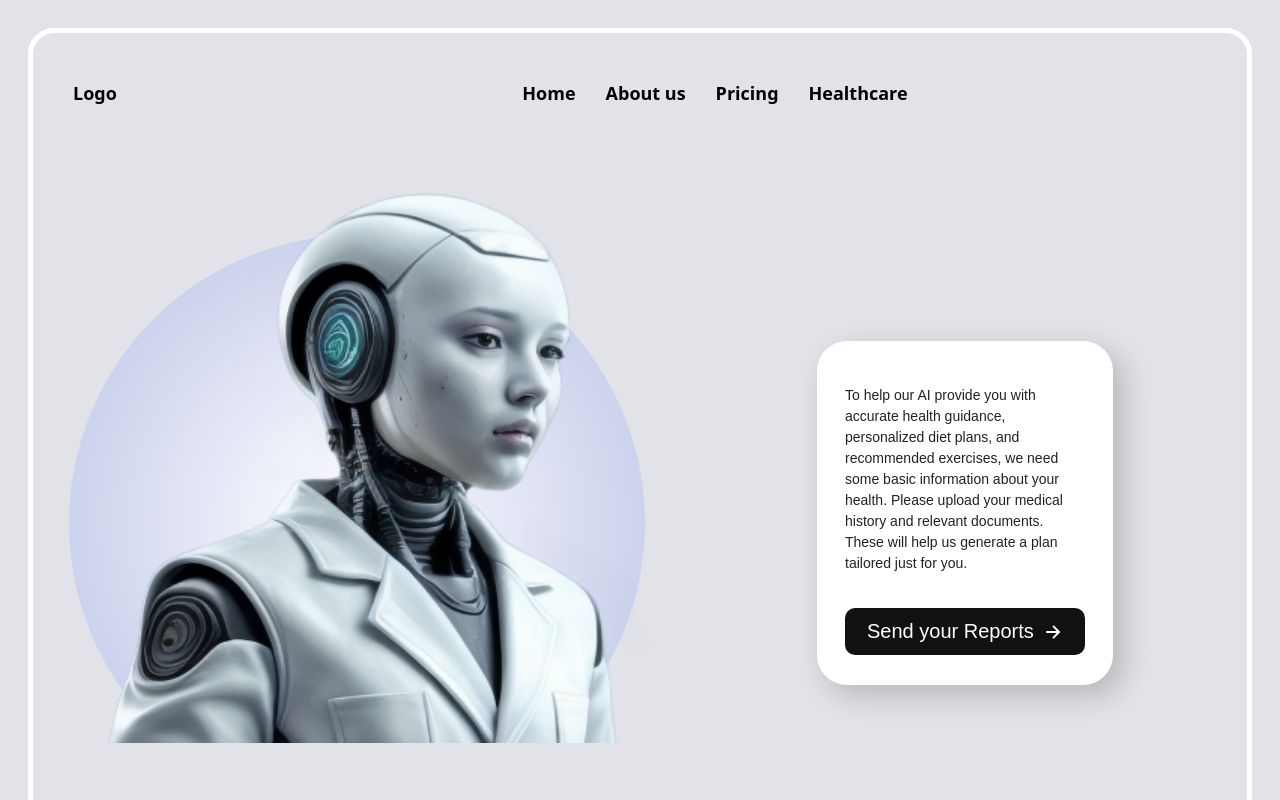
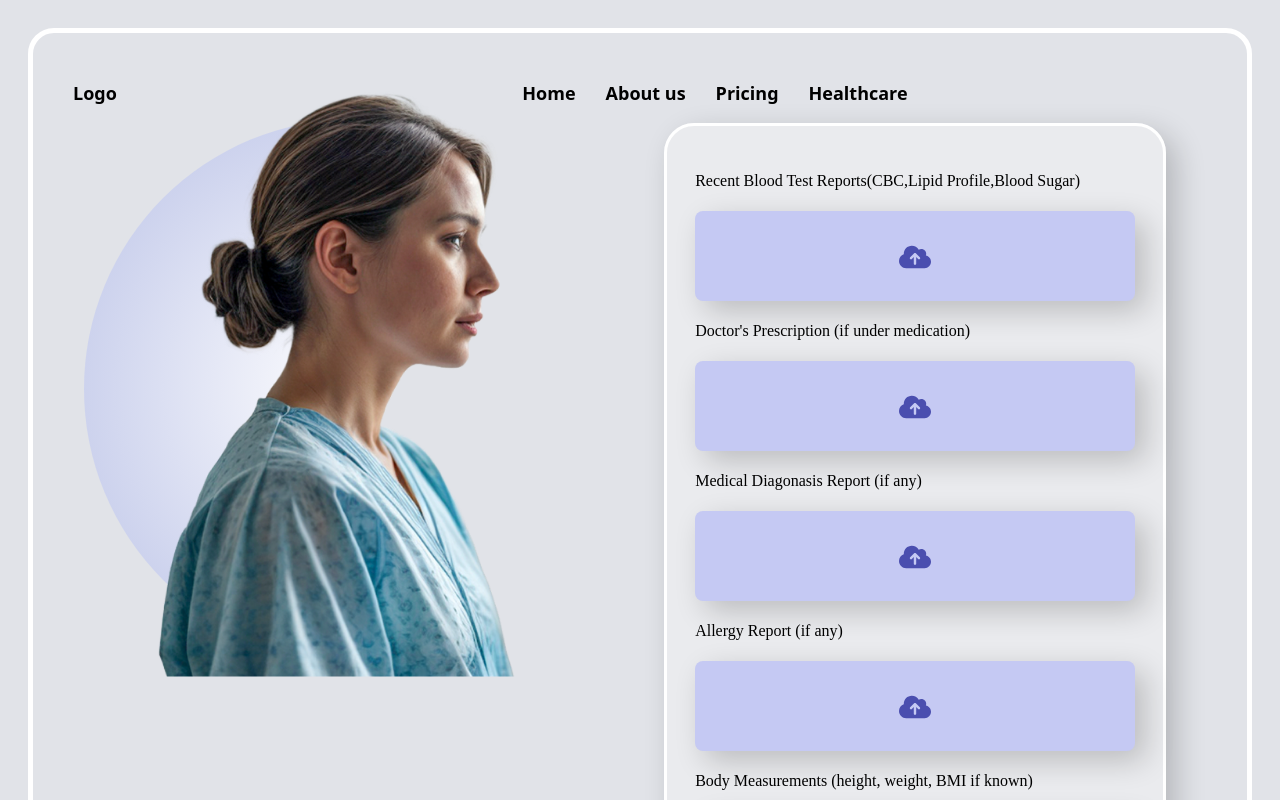
Before and after one commit to Neuvo-House/Healthcare_ai, a React (Vite) app in the folder healthcare_ai/: page / in a window 1280 px wide. Shown: the top 800 px of the page. Built offline with nearby package versions, Linux system fonts and the light colour scheme.

Commit message:
reportcontentcomment

```diff
--- a/healthcare_ai/src/App.jsx
+++ b/healthcare_ai/src/App.jsx
@@ -1,6 +1,8 @@
 import { useState } from 'react'
 import Navbar from './Navbar'
-import ReportEntry from './ReportEntry'
+import ReportMaking from './ReportContent'
+// import Hero from './hero'
+// import ReportEntry from './ReportEntry'
 import './App.css'
 
 function App() {
@@ -9,7 +11,9 @@ function App() {
   return (
     <div className="main-container">
       <Navbar />
-      <ReportEntry />
+      {/* <Hero /> */}
+      {/* <ReportEntry /> */}
+      <ReportMaking />
     </div>
   )
 }
--- a/healthcare_ai/src/ReportContent.css
+++ b/healthcare_ai/src/ReportContent.css
@@ -17,8 +17,22 @@
   overflow: visible;
 }
 
-
-
+.radial-circle {
+  position: absolute;
+  width: 300px;
+  height: 300px;
+  border-radius: 100%;
+  margin-left: 90px;
+  margin-top: -100px;
+  z-index: 0;
+  clip-path: polygon(0 0, 50% 0, 50% 100%, 0% 100%);
+  background: radial-gradient(
+    circle at center,
+    rgba(255, 255, 255, 1) 0%,
+    rgba(184, 192, 230, 1) 100%
+  );
+  transform: scale(1.8);
+}
 .report-making-image {
   display: flex;
   align-items: center;
@@ -29,32 +43,59 @@
   border-radius: 20px;
   overflow: hidden;
   z-index: 3;
-  margin-top: -110px;
-  margin-left: -180px;
+  margin-top: -250px;
+  margin-left: -20px;
 }
 
 .report-making-image img {
   object-fit: cover;
-  margin-top: 100px;
+  margin-top: -30px;
   height: 650px;
-  transform: scale(0.9)
+  transform: scale(0.9);
 }
 
 .report-making-content {
   border-radius: 30px;
-  background-color: #fff;
+  background-color: rgba(245, 245, 245, 0.42);
   box-shadow: 10px 10px 30px rgba(0, 0, 0, 0.2);
   padding: 30px 28px;
+  margin-top: 10px;
   display: flex;
-  max-width: 240px;
+  border: 3px solid white;
+
 }
 
 .text-container {
   display: flex;
   flex-direction: column;
-  gap: 20px;
+  min-width: 100px;
+  gap: 5px;
+}
+.input-container {
+  width: 400px;
+  height: 50px;
+  display: flex;
+  justify-content: center;
+  cursor: pointer;
+  padding: 20px;
+  border-radius: 8px;
+  background-color: #c5c9f3;
+  text-align: center;
+  font-family: "Segoe UI", Tahoma, Geneva, Verdana, sans-serif;
+  color: #000;
+  box-shadow: 10px 10px 30px rgba(0, 0, 0, 0.2);
 }
 
+.facloudarrowup {
+  font-size: 2rem;
+  color: #4a4eaf;
+  margin-top: 10px;
+  cursor: pointer;
+  transition: color 0.2s;
+}
+.facloudarrowup:hover {
+  color: #222b6b;
+}
 
 @media screen and (max-width: 768px) {
   .report-making-container {
--- a/healthcare_ai/src/ReportContent.jsx
+++ b/healthcare_ai/src/ReportContent.jsx
@@ -1,5 +1,5 @@
 import React from "react";
-import { IoArrowForward } from "react-icons/io5";
+import { FaCloudArrowUp } from "react-icons/fa6";
 import humanImage from "./assets/image.png";
 import "./ReportContent.css";
 
@@ -8,44 +8,43 @@ function ReportMaking() {
     <div className="report-making">
       <div className="report-making-container">
         <div className="image-section">
-          <div className="radial-circle"></div>
+          <div className="radial-circle" />
           <div className="report-making-image">
             <img src={humanImage} alt="Health Report" />
           </div>
         </div>
         <div className="report-making-content">
           <div className="text-container">
-            <div className="textcontent">
-              Recent Blood Test Reports (CBC, Lipid Profile, Blood Sugar)
-              <div className="file-placeholder" />
+            <p className="file_heading">
+              Recent Blood Test Reports(CBC,Lipid Profile,Blood Sugar)
+            </p>
+            <div className="input-container">
+              <input className="file_input" type="file" hidden />
+              <FaCloudArrowUp className="facloudarrowup" />
             </div>
-            <div className="textcontent">
+            <p className="file_heading">
               Doctor's Prescription (if under medication)
-              <div className="file-placeholder" />
+            </p>
+            <div className="input-container">
+              <input className="file_input" type="file" hidden />
+              <FaCloudArrowUp className="facloudarrowup" />
             </div>
-            <div className="textcontent">
-              Medical Diagnosis Reports (if any)
-              <div className="file-placeholder" />
+            <p className="file_heading">Medical Diagonasis Report (if any)</p>
+            <div className="input-container">
+              <input className="file_input" type="file" hidden />
+              <FaCloudArrowUp className="facloudarrowup" />
             </div>
-            <div className="textcontent">
-              Allergy Reports (if available)
-              <div className="file-placeholder" />
+            <p className="file_heading">Allergy Report (if any)</p>
+            <div className="input-container">
+              <input className="file_input" type="file" hidden />
+              <FaCloudArrowUp className="facloudarrowup" />
             </div>
-            <div className="textcontent">
-              Body Measurements (Height, Weight, BMI if known)
-              <div className="file-placeholder" />
-            </div>
-            <div className="textcontent">
-              Medical Diagnosis Reports (if any)
-              <div className="file-placeholder" />
-            </div>
-            <div className="textcontent">
-              Allergy Reports (if available)
-              <div className="file-placeholder" />
-            </div>
-            <div className="textcontent">
-              Body Measurements (Height, Weight, BMI if known)
-              <div className="file-placeholder" />
+            <p className="file_heading">
+              Body Measurements (height, weight, BMI if known)
+            </p>
+            <div className="input-container">
+              <input className="file_input" type="file" hidden />
+              <FaCloudArrowUp className="facloudarrowup" />
             </div>
           </div>
         </div>
```
